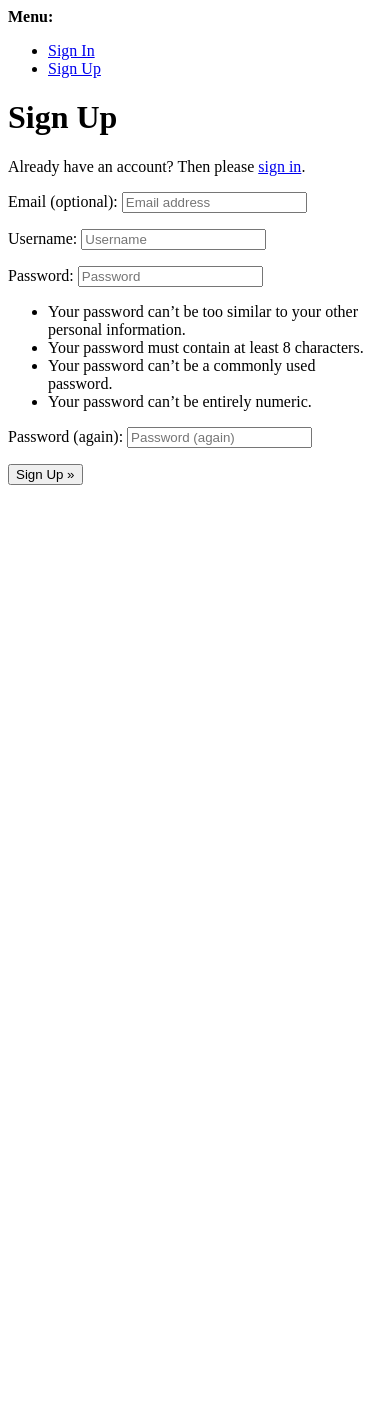
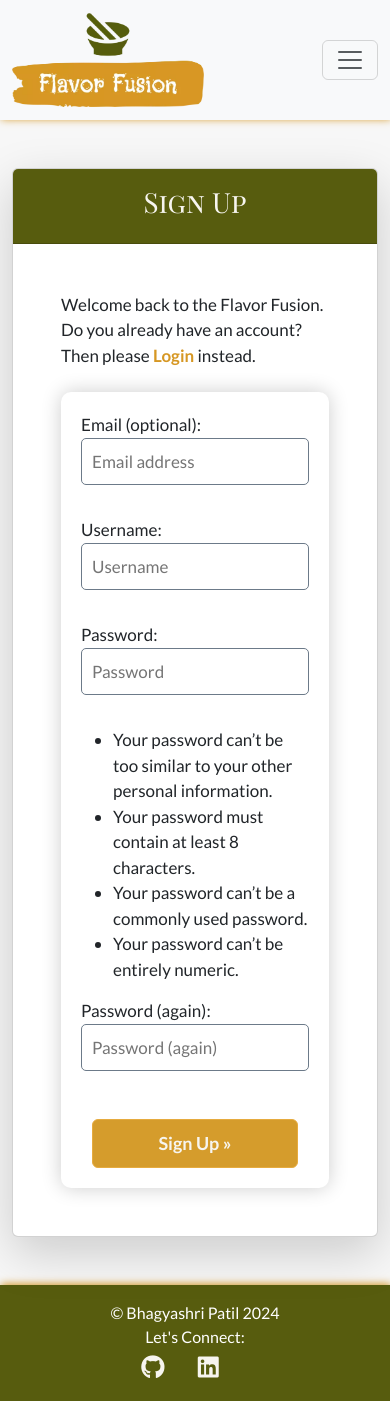
Before and after one commit to bhagyashriyogeshpatil/flavor-fusion, a Django app: page /accounts/signup/ in a window 390 px wide. Before the commit the page ends 485 px from the top, so only its background shows below. Run offline with Django 5.2, Linux system fonts and the light colour scheme; parts of the project's set-up code (start-up, migrations or seed data) failed here and were passed over; some libraries are stand-ins or nearby versions.

Commit message:
Update signup.html and logout.html templates, apply corresponding styles; add CSRF_TRUSTED_ORIGINS to settings.py for improved security

```diff
--- a/blog/templates/blog/index.html
+++ b/blog/templates/blog/index.html
@@ -11,7 +11,7 @@
             Dive into a world where every recipe tells a story and every dish brings cultures together. Whether you're a
             seasoned chef or a culinary newbie, we have something special for you.
           </p>
-          <a href="#" class="btn custom-btn mb-2">Signup Now</a>
+          <a href="{% url 'account_signup' %}" class="btn custom-btn mb-2">Sign Up Now</a>
         </div>
       </div>
     </div>
--- a/static/css/style.css
+++ b/static/css/style.css
@@ -10,7 +10,6 @@
     /* Colors */
     --background: #F7F7F7;
     --dark-green: #071B01;
-    /* --dark-moss-green: #3E451A;  */
     --olive-green: #575C0E;
     --light-cream: #F7F5EF;
     --yellow: #E6AB3F;
@@ -140,7 +139,9 @@ img.logo:active {
     border-color: var(--yellow);
 }
 
-.btn-custom:focus, .btn-custom:active, .btn-custom.active {
+.btn-custom:focus,
+.btn-custom:active,
+.btn-custom.active {
     color: #fff;
     background-color: var(--yellow);
     border-color: var(--yellow);
@@ -303,33 +304,40 @@ footer > a {
     box-shadow: 0 0 0 2px rgba(230, 171, 63, 0.5);
 }
 
-.btn-signup:active, .btn-signup.active {
+.btn-signup:active,
+.btn-signup.active {
     color: #fff;
     background-color: #c5931a;
     box-shadow: 0 2px 4px rgba(230, 171, 63, 0.5);
     transform: translateY(2px);
 }
 
-.sign-up-link {
+.sign-up-link,
+.login-link {
     color: var(--harvest-gold);
     text-decoration: none;
 }
-.sign-up-link:hover {
+
+.sign-up-link:hover,
+.login-link:hover {
     text-decoration: underline;
 }
 
-.login {
+.login,
+.signup {
     margin: 0 auto;
     max-width: 450px;
     padding: 20px;
     background-color: #fff;
     border-radius: 10px;
-    box-shadow: 0px 0px 20px rgba(0, 0, 0, 0.1);
+    box-shadow: 0px 0px 20px rgba(0, 0, 0, 0.2);
 }
 
 .login input[type="text"],
-.login input[type="password"]
-{
+.login input[type="password"],
+.signup input[type="text"],
+.signup input[type="password"],
+.signup input[type="email"] {
     width: 100%;
     padding: 10px;
     margin-bottom: 1rem;
--- a/templates/account/login.html
+++ b/templates/account/login.html
@@ -3,7 +3,7 @@
 {% load i18n %}
 {% load account socialaccount %}
 
-{% block head_title %}{% trans "Login" %}{% endblock head_title %}
+{% block head_title %}{% trans "Log In" %}{% endblock head_title %}
 
 {% block content %}
 
@@ -12,7 +12,7 @@
       <div class="col-md-6 col-lg-5">
           <div class="card shadow-lg">
               <div class="card-header text-center card-header-custom py-3">
-                  <h1 class="card-title">{% trans "Login" %}</h1>
+                  <h1 class="card-title">{% trans "Log In" %}</h1>
               </div>
               <div class="card-body p-5">
                   <p class="mb-4">{% blocktrans %}To interact with posts by commenting, creating, or liking, please log in.
@@ -24,7 +24,7 @@
                     <input type="hidden" name="{{ redirect_field_name }}" value="{{ redirect_field_value }}">
                     {% endif %}
                     <div class="d-flex justify-content-center">
-                      <button class="btn btn-signup mt-3" type="submit">{% trans "Login" %}</button>
+                      <button class="btn btn-signup mt-3" type="submit">{% trans "Log In" %}</button>
                   </div>
                   </form>
               </div>
--- a/templates/account/signup.html
+++ b/templates/account/signup.html
@@ -1,21 +1,36 @@
-{% extends "account/base.html" %}
+{% extends "base.html" %}
 
 {% load i18n %}
 
-{% block head_title %}{% trans "Signup" %}{% endblock head_title %}
+{% block head_title %}{% trans "Sign Up" %}{% endblock head_title %}
 
 {% block content %}
-<h1>{% trans "Sign Up" %}</h1>
 
-<p>{% blocktrans %}Already have an account? Then please <a href="{{ login_url }}">sign in</a>.{% endblocktrans %}</p>
-
-<form class="signup" id="signup_form" method="post" action="{% url 'account_signup' %}">
-  {% csrf_token %}
-  {{ form.as_p }}
-  {% if redirect_field_value %}
-  <input type="hidden" name="{{ redirect_field_name }}" value="{{ redirect_field_value }}" />
-  {% endif %}
-  <button type="submit">{% trans "Sign Up" %} &raquo;</button>
-</form>
+<div class="container mt-5 mb-5">
+  <div class="row justify-content-center">
+    <div class="col-md-6 col-lg-5">
+      <div class="card shadow-lg">
+        <div class="card-header text-center card-header-custom py-3">
+          <h1 class="card-title">{% trans "Sign Up" %}</h1>
+        </div>
+        <div class="card-body p-5">
+          <p class="mb-4">{% blocktrans %}Welcome back to the Flavor Fusion. Do you already have an account? Then please
+            <a class="login-link" href="{{ login_url }}"><strong>Login</strong></a> instead.{% endblocktrans %}
+          </p>
+          <form class="signup" method="POST" action="{% url 'account_signup' %}">
+            {% csrf_token %}
+            {{ form.as_p }}
+            {% if redirect_field_value %}
+            <input type="hidden" name="{{ redirect_field_name }}" value="{{ redirect_field_value }}">
+            {% endif %}
+            <div class="d-flex justify-content-center">
+              <button class="btn btn-signup mt-3" type="submit">{% trans "Sign Up" %} &raquo;</button>
+            </div>
+          </form>
+        </div>
+      </div>
+    </div>
+  </div>
+</div>
 
 {% endblock content %}
--- a/templates/includes/header.html
+++ b/templates/includes/header.html
@@ -30,14 +30,14 @@
                         <a class="nav-link" href="#">New Flavors</a>
                     </li>
                     <li class="nav-item">
-                        <a class="nav-link {% if request.path == logout_url %}active" aria-current="page{% endif %}" href="{% url 'account_logout' %}">Logout</a>
+                        <a class="nav-link {% if request.path == logout_url %}active" aria-current="page{% endif %}" href="{% url 'account_logout' %}">Log Out</a>
                     </li>
                     {% else %}
                     <li class="nav-item">
-                        <a class="nav-link {% if request.path == signup_url %}active" aria-current="page{% endif %}" href="{% url 'account_signup' %}">Signup</a>
+                        <a class="nav-link {% if request.path == signup_url %}active" aria-current="page{% endif %}" href="{% url 'account_signup' %}">Sign Up</a>
                     </li>
                     <li class="nav-item">
-                        <a class="nav-link {% if request.path == login_url %}active" aria-current="page{% endif %}" href="{% url 'account_login' %}">Login</a>
+                        <a class="nav-link {% if request.path == login_url %}active" aria-current="page{% endif %}" href="{% url 'account_login' %}">Log In</a>
                     </li>
                     {% endif %}
                 </ul>
```
Also changed, not shown: flavorfusion/settings.py (+7 -0 lines), templates/account/logout.html (+25 -13 lines).
